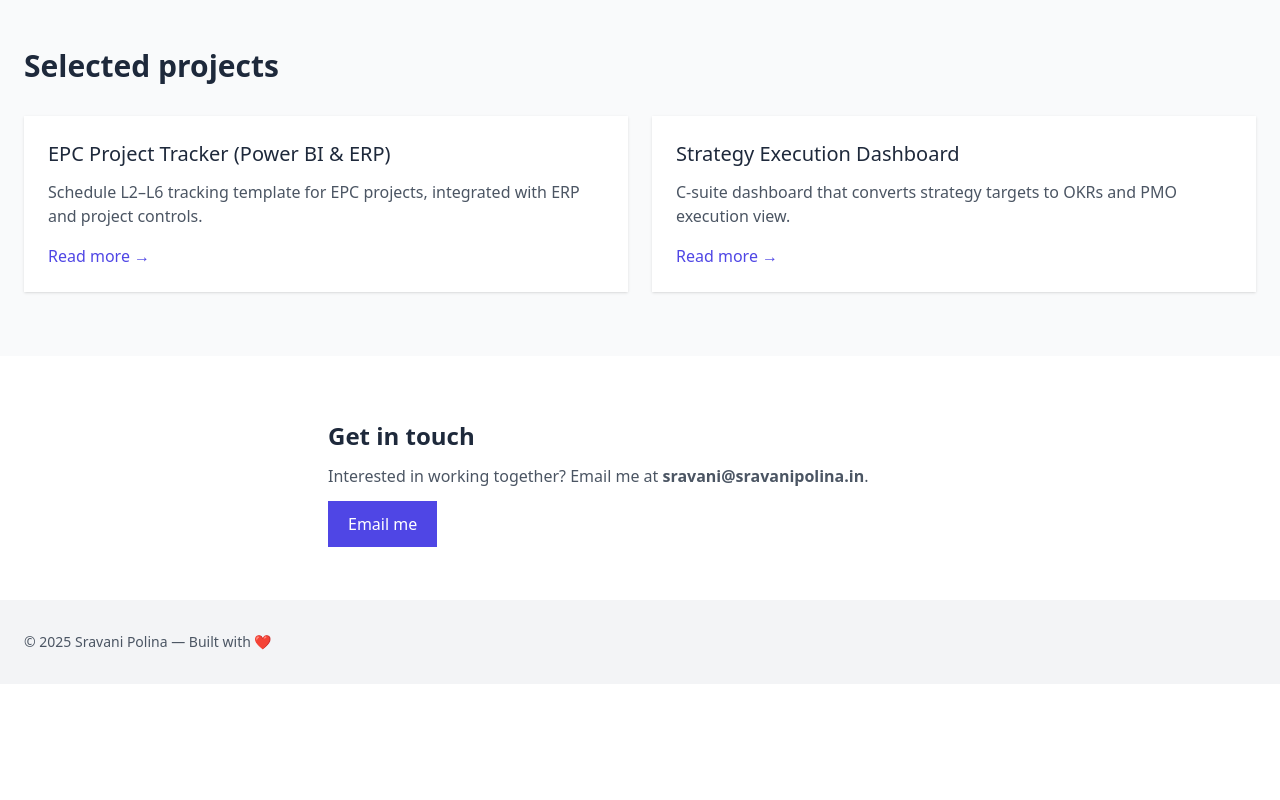
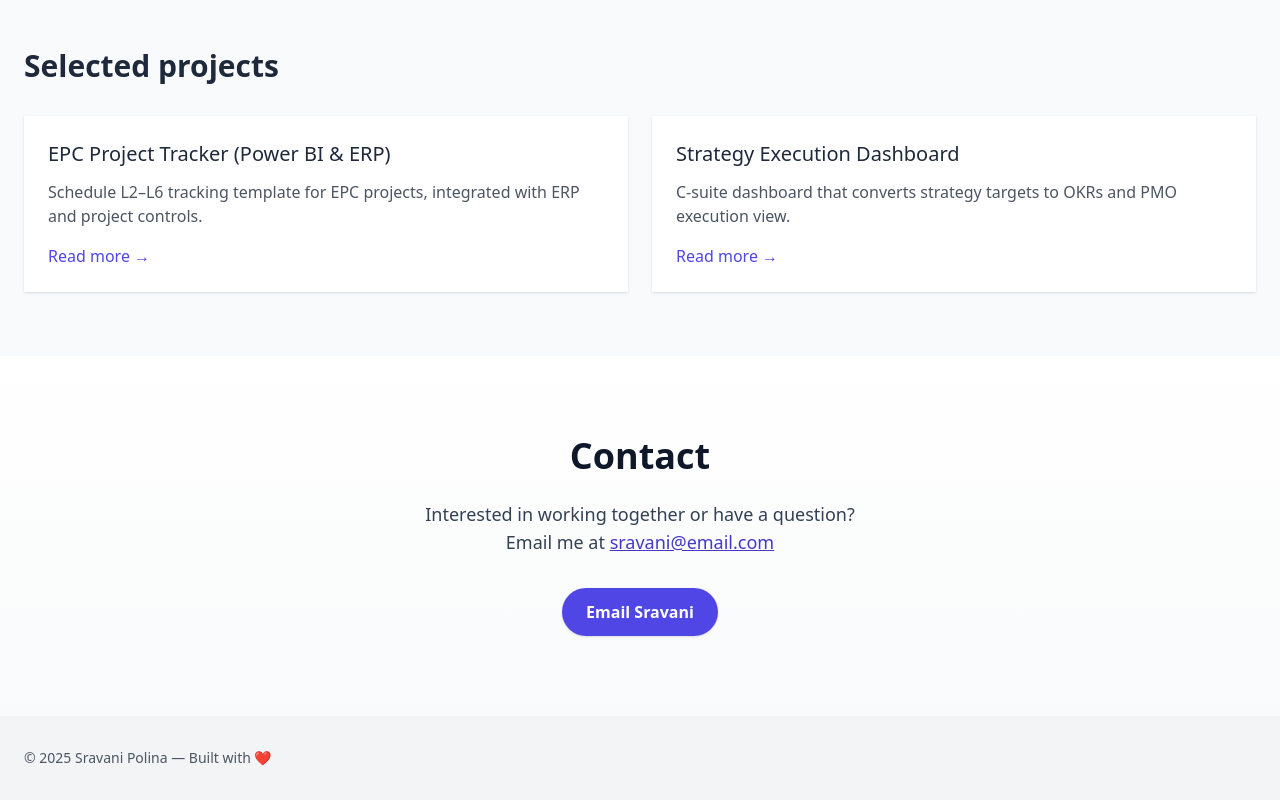
Before and after one commit to SravaniPolina/sravani-portfolio-frontend, a React (Create React App) app: page / in a window 1280 px wide. Shown: the part 872-1672 px from the top of the page. Before the commit the page ends 1556 px from the top, so only its background shows below. Built offline with nearby package versions, Linux system fonts and the light colour scheme.

Commit message:
Revamp Contact component layout and styling

```diff
--- a/src/components/Contact.jsx
+++ b/src/components/Contact.jsx
@@ -1,17 +1,20 @@
-// src/components/Contact.jsx
 import React from "react";
 
 export default function Contact() {
   return (
-    <section id="contact" className="py-16">
-      <div className="container mx-auto px-6 max-w-2xl">
-        <h2 className="text-2xl font-semibold">Get in touch</h2>
-        <p className="mt-3 text-gray-600">Interested in working together? Email me at <strong>sravani@sravanipolina.in</strong>.</p>
-        <div className="mt-6">
-          <a href="mailto:sravani@sravanipolina.in" className="rounded-md bg-indigo-600 text-white px-5 py-3">
-            Email me
-          </a>
-        </div>
+    <section id="contact" className="py-20 bg-gradient-to-t from-gray-50 to-white">
+      <div className="container mx-auto px-6 text-center">
+        <h2 className="text-4xl font-bold text-slate-900 mb-6">Contact</h2>
+        <p className="mb-8 text-lg text-slate-700">
+          Interested in working together or have a question?<br />
+          Email me at <a href="mailto:sravani@email.com" className="text-indigo-700 underline">sravani@email.com</a>
+        </p>
+        <a
+          href="mailto:sravani@email.com"
+          className="inline-block bg-indigo-600 hover:bg-indigo-700 text-white px-6 py-3 rounded-full text-base font-semibold shadow"
+        >
+          Email Sravani
+        </a>
       </div>
     </section>
   );
```
